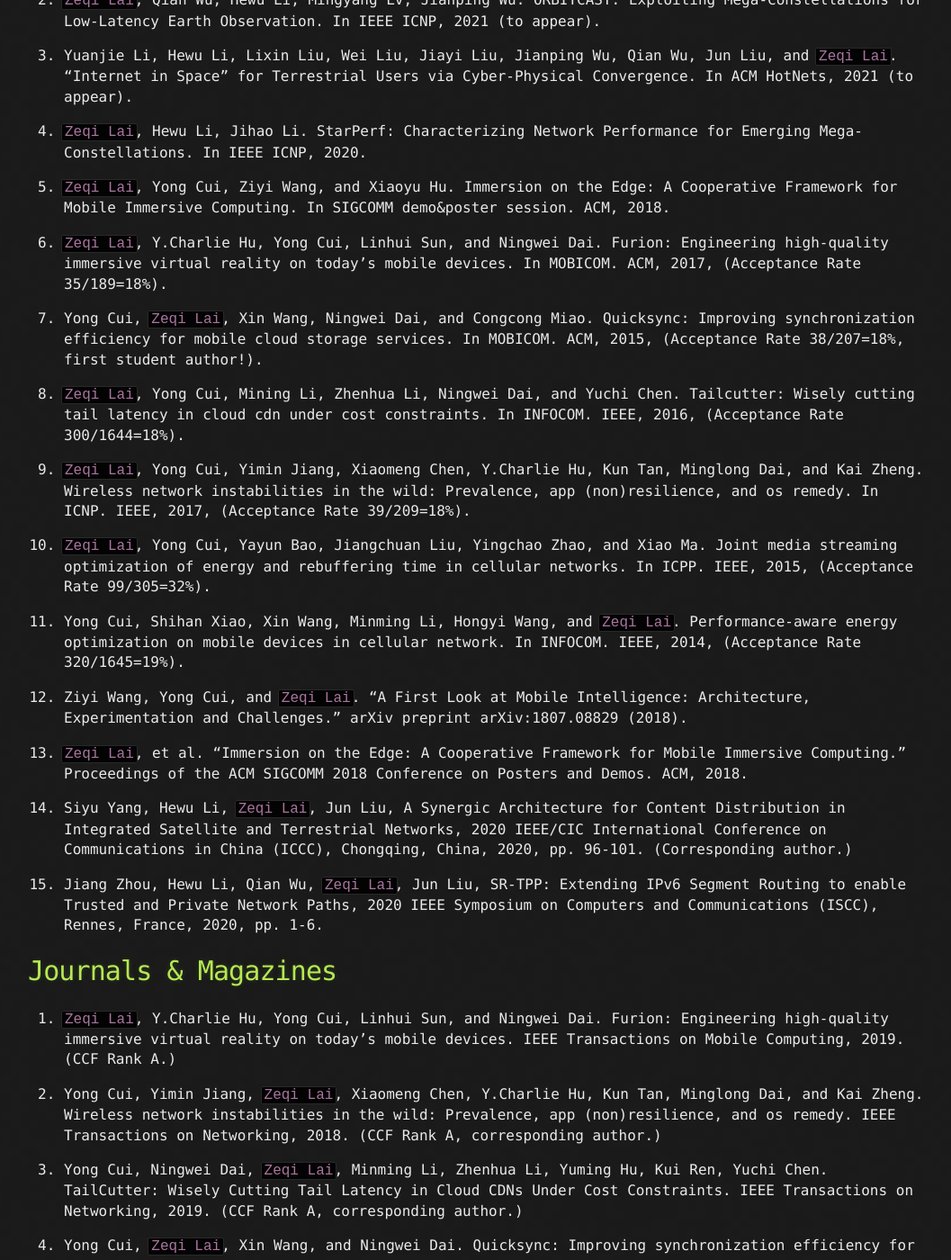
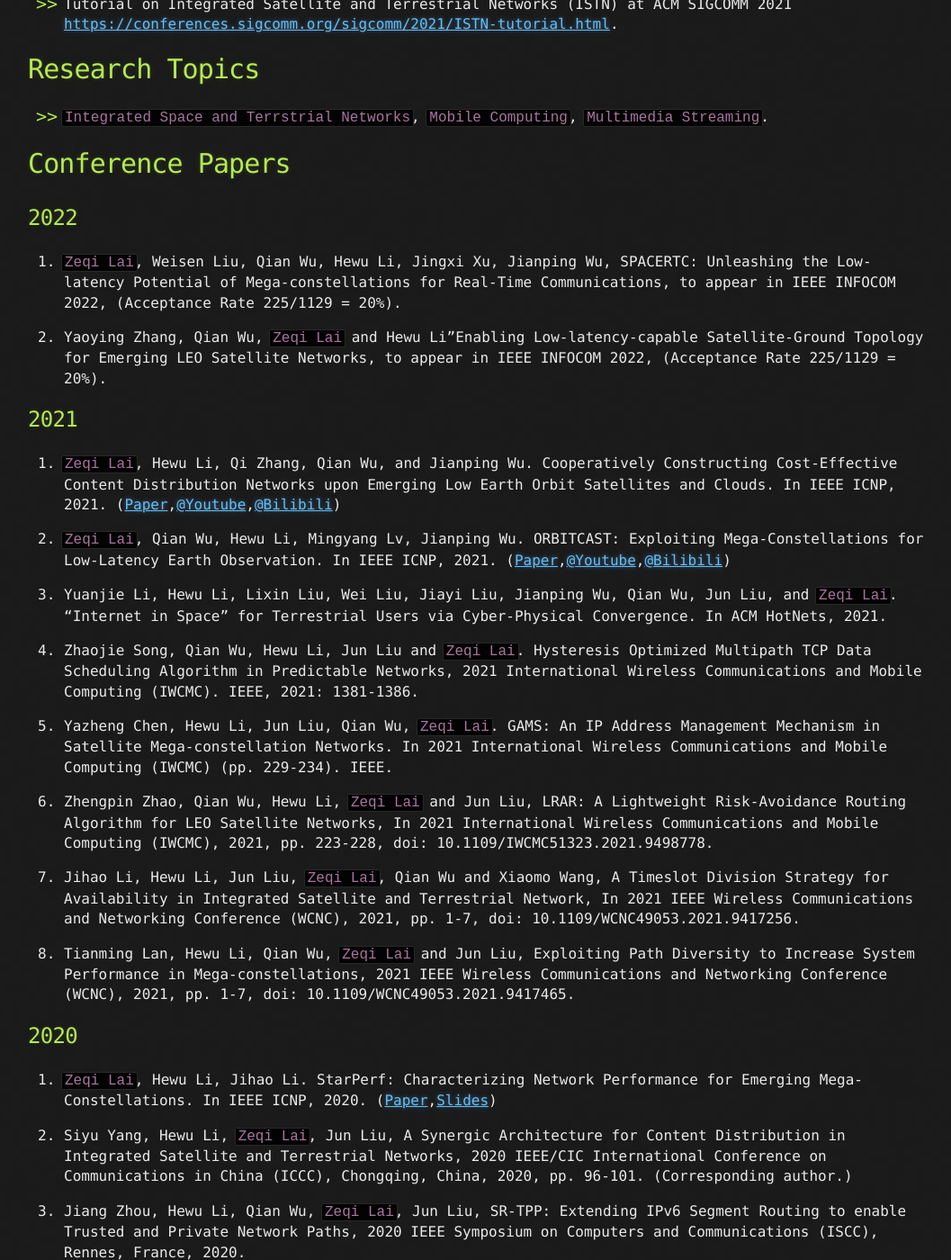
Before and after one commit to lzq8272587/lzq8272587.github.io, a Jekyll site: the page built from index.md, in a window 1280 px wide and 1400 px high, scrolled down 975 px. Shown: the whole window at 90% size, without its empty margins (109-1166 px from the left). Built offline with Jekyll 4.4.1, drawn with Linux system fonts in a browser that asks for light colours; our own code applies the rules of GitHub Pages for plain Markdown files; some of the changed text lies outside the part shown.

Commit message:
Update bio.
Update my bio.

```diff
--- a/index.md
+++ b/index.md
@@ -4,31 +4,76 @@
 
 **Email:** zeqilai@tsinghua.edu.cn
 
+**Address:** Fit building 1-217, Tsinghua University, Beijing, China
+
+Zeqi Lai is currently an assistant professor at the [Institute for Network Sciences and Cyberspace](https://www.insc.tsinghua.edu.cn/), Tsinghua University. Before joining Tsinghua University, he was a senior researcher at Tencent Media Lab from 2018 to 2019 and developed the network protocols and congestion control algorithms for [WeMeet/VooV](https://voovmeeting.com/), a large-scale commercial videoconferencing application. He received his Ph.D. in Computer Science from Tsinghua University in 2018 and B.E. in Computer Science and Engineering from the University of Electronic Science and Technology of China in 2013. He was a visiting scholar in the School of Electrical and Computer Engineering, Purdue University from 2016 to 2017. His research interests include computer networking, wireless and mobile computing, video streaming, integrated space and terrestrial networks. His works are published at conferences or journals such as ACM MobiCom, IEEE INFOCOM, IEEE ICNP, IEEE ToN, and IEEE TMC.
+
+
 # News
+
+* `Students:` I am looking for PhD students with strong system and network building skills to join our exciting communication/system/networking/applictaion/security projects. Experience with system and network programming is a big plus.
 
 * Tutorial on Integrated Satellite and Terrestrial Networks (ISTN) at ACM SIGCOMM 2021 [https://conferences.sigcomm.org/sigcomm/2021/ISTN-tutorial.html](https://conferences.sigcomm.org/sigcomm/2021/ISTN-tutorial.html).
 
-* I left **Tencent Media Lab** in November 2019. Now I am working at Institute for Network Sciences and Cyberspace, Tsinghua University.
+[//]: <!--  * Our paper "SPACERTC: Unleashing the Low-latency Potential of Mega-constellations for Real-Time Communications (`Zeqi Lai`, Weisen Liu, Qian Wu, Hewu Li, Jingxi Xu, Jianping Wu)", has been accepted by IEEE INFOCOM 2022, (Acceptance Rate 225/1129 = 20%).-->
+
+[//]: <!-- * Our paper "Enabling Low-latency-capable Satellite-Ground Topology for Emerging LEO Satellite Networks (Yaoying Zhang, Qian Wu, `Zeqi Lai` and Hewu Li)", has been accepted by IEEE INFOCOM 2022, (Acceptance Rate 225/1129 = 20%).-->
+
+
+[//]: <!-- * Tutorial on Integrated Satellite and Terrestrial Networks (ISTN) at ACM SIGCOMM 2021 [https://conferences.sigcomm.org/sigcomm/2021/ISTN-tutorial.html](https://conferences.sigcomm.org/sigcomm/2021/ISTN-tutorial.html). -->
+
+
+[//]: <!--  * I left **Tencent Media Lab** in November 2019. Now I am working at Institute for Network Sciences and Cyberspace, Tsinghua University. -->
 
 # Research Topics
 
-Integrated Space and Terrstrial Networks, Mobile Computing, Multimedia Streaming.
+* `Integrated Space and Terrstrial Networks`, `Mobile Computing`, `Multimedia Streaming`.
 
 # Conference Papers
 
-1. `Zeqi Lai`, Hewu Li, Qi Zhang, Qian Wu, and Jianping Wu. Cooperatively Constructing Cost-Effective Content Distribution Networks upon Emerging Low Earth Orbit Satellites and Clouds. In IEEE ICNP, 2021 (to appear).
+##  2022
 
-1. `Zeqi Lai`, Qian Wu, Hewu Li, Mingyang Lv, Jianping Wu. ORBITCAST: Exploiting Mega-Constellations for Low-Latency Earth Observation. In IEEE ICNP, 2021 (to appear).
+1. `Zeqi Lai`, Weisen Liu, Qian Wu, Hewu Li, Jingxi Xu, Jianping Wu, SPACERTC: Unleashing the Low-latency Potential of
+Mega-constellations for Real-Time Communications, to appear in IEEE INFOCOM 2022, (Acceptance Rate 225/1129 = 20%).
 
-1. Yuanjie Li, Hewu Li, Lixin Liu, Wei Liu, Jiayi Liu, Jianping Wu, Qian Wu, Jun Liu, and `Zeqi Lai`. "Internet in Space" for Terrestrial Users via Cyber-Physical Convergence. In ACM HotNets, 2021 (to appear).
+2. Yaoying Zhang, Qian Wu, `Zeqi Lai` and Hewu Li"Enabling Low-latency-capable Satellite-Ground Topology for Emerging LEO Satellite Networks, to appear in IEEE INFOCOM 2022, (Acceptance Rate 225/1129 = 20%).
 
-1. `Zeqi Lai`, Hewu Li, Jihao Li. StarPerf: Characterizing Network Performance for Emerging Mega-Constellations. In IEEE ICNP, 2020.
 
-1. `Zeqi Lai`, Yong Cui, Ziyi Wang, and Xiaoyu Hu. Immersion on the Edge: A Cooperative Framework for Mobile Immersive Computing. In SIGCOMM demo&poster session. ACM, 2018.
+##  2021
+1. `Zeqi Lai`, Hewu Li, Qi Zhang, Qian Wu, and Jianping Wu. Cooperatively Constructing Cost-Effective Content Distribution Networks upon Emerging Low Earth Orbit Satellites and Clouds. In IEEE ICNP, 2021. ([Paper](https://icnp21.cs.ucr.edu/papers/icnp21camera-paper55.pdf),[@Youtube](https://youtu.be/M8xb6B1afPA?t=00h42m03s),[@Bilibili](https://www.bilibili.com/video/BV1NT4y1d7u3/?t=00h42m03s))
 
-2. `Zeqi Lai`, Y.Charlie Hu, Yong Cui, Linhui Sun, and Ningwei Dai. Furion: Engineering high-quality immersive virtual reality on today’s mobile devices. In MOBICOM. ACM, 2017, (Acceptance Rate 35/189=18%).
+2. `Zeqi Lai`, Qian Wu, Hewu Li, Mingyang Lv, Jianping Wu. ORBITCAST: Exploiting Mega-Constellations for Low-Latency Earth Observation. In IEEE ICNP, 2021. ([Paper](https://icnp21.cs.ucr.edu/papers/icnp21camera-paper56.pdf),[@Youtube](https://youtu.be/M8xb6B1afPA?t=01h05m52s),[@Bilibili](https://www.bilibili.com/video/BV1NT4y1d7u3/?t=01h05m52s))
 
-3. Yong Cui, `Zeqi Lai`, Xin Wang, Ningwei Dai, and Congcong Miao. Quicksync: Improving synchronization efficiency for mobile cloud storage services. In MOBICOM. ACM, 2015, (Acceptance Rate 38/207=18%, first student author!).
+3. Yuanjie Li, Hewu Li, Lixin Liu, Wei Liu, Jiayi Liu, Jianping Wu, Qian Wu, Jun Liu, and `Zeqi Lai`. "Internet in Space" for Terrestrial Users via Cyber-Physical Convergence. In ACM HotNets, 2021.
+
+4. Zhaojie Song, Qian Wu, Hewu Li, Jun Liu and `Zeqi Lai`. Hysteresis Optimized Multipath TCP Data Scheduling Algorithm in Predictable Networks, 2021 International Wireless Communications and Mobile Computing (IWCMC). IEEE, 2021: 1381-1386.
+
+5. Yazheng Chen, Hewu Li, Jun Liu, Qian Wu, `Zeqi Lai`. GAMS: An IP Address Management Mechanism in Satellite Mega-constellation Networks. In 2021 International Wireless Communications and Mobile Computing (IWCMC) (pp. 229-234). IEEE.
+
+6. Zhengpin Zhao, Qian Wu, Hewu Li, `Zeqi Lai` and Jun Liu, LRAR: A Lightweight Risk-Avoidance Routing Algorithm for LEO Satellite Networks, In 2021 International Wireless Communications and Mobile Computing (IWCMC), 2021, pp. 223-228, doi: 10.1109/IWCMC51323.2021.9498778.
+
+7. Jihao Li, Hewu Li, Jun Liu, `Zeqi Lai`, Qian Wu and Xiaomo Wang, A Timeslot Division Strategy for Availability in Integrated Satellite and Terrestrial Network, In 2021 IEEE Wireless Communications and Networking Conference (WCNC), 2021, pp. 1-7, doi: 10.1109/WCNC49053.2021.9417256.
+
+8. Tianming Lan, Hewu Li, Qian Wu, `Zeqi Lai` and Jun Liu, Exploiting Path Diversity to Increase System Performance in Mega-constellations, 2021 IEEE Wireless Communications and Networking Conference (WCNC), 2021, pp. 1-7, doi: 10.1109/WCNC49053.2021.9417465.
+
+
+
+## 2020
+
+1. `Zeqi Lai`, Hewu Li, Jihao Li. StarPerf: Characterizing Network Performance for Emerging Mega-Constellations. In IEEE ICNP, 2020. ([Paper](https://icnp20.cs.ucr.edu/proceedings/main/StarPerf.pdf),[Slides](https://icnp20.cs.ucr.edu/Slides/Main_Conference/s01-2.pdf))
+
+2. Siyu Yang, Hewu Li, `Zeqi Lai`, Jun Liu, A Synergic Architecture for Content Distribution in Integrated Satellite and Terrestrial Networks, 2020 IEEE/CIC International Conference on Communications in China (ICCC), Chongqing, China, 2020, pp. 96-101. (Corresponding author.)
+
+3. Jiang Zhou, Hewu Li, Qian Wu, `Zeqi Lai`, Jun Liu, SR-TPP: Extending IPv6 Segment Routing to enable Trusted and Private Network Paths, 2020 IEEE Symposium on Computers and Communications (ISCC), Rennes, France, 2020.
+
+
+
+## 2018 and Earlier
+
+
+2. `Zeqi Lai`, Yong Cui, Ziyi Wang, and Xiaoyu Hu. Immersion on the Edge: A Cooperative Framework for Mobile Immersive Computing. In SIGCOMM demo&poster session. ACM, 2018.
+
+3. `Zeqi Lai`, Y.Charlie Hu, Yong Cui, Linhui Sun, and Ningwei Dai. Furion: Engineering high-quality immersive virtual reality on today’s mobile devices. In MOBICOM. ACM, 2017, (Acceptance Rate 35/189=18%, `158 Google citations`).
 
 4. `Zeqi Lai`, Yong Cui, Mining Li, Zhenhua Li, Ningwei Dai, and Yuchi Chen. Tailcutter: Wisely cutting tail latency in cloud cdn under cost constraints. In INFOCOM. IEEE, 2016, (Acceptance Rate 300/1644=18%).
 
@@ -36,17 +81,14 @@
 
 6. `Zeqi Lai`, Yong Cui, Yayun Bao, Jiangchuan Liu, Yingchao Zhao, and Xiao Ma. Joint media streaming optimization of energy and rebuffering time in cellular networks. In ICPP. IEEE, 2015, (Acceptance Rate 99/305=32%).
 
-7. Yong Cui, Shihan Xiao, Xin Wang, Minming Li, Hongyi Wang, and `Zeqi Lai`. Performance-aware energy optimization on mobile devices in cellular network. In INFOCOM. IEEE, 2014, (Acceptance Rate 320/1645=19%).
+7. Yong Cui, `Zeqi Lai`, Xin Wang, Ningwei Dai, and Congcong Miao. Quicksync: Improving synchronization efficiency for mobile cloud storage services. In MOBICOM. ACM, 2015, (Acceptance Rate 38/207=18%, first student author!).
 
-8. Ziyi Wang, Yong Cui, and `Zeqi Lai`. “A First Look at Mobile Intelligence: Architecture, Experimentation and Challenges.” arXiv preprint arXiv:1807.08829 (2018).
+8. Yong Cui, Shihan Xiao, Xin Wang, Minming Li, Hongyi Wang, and `Zeqi Lai`. Performance-aware energy optimization on mobile devices in cellular network. In INFOCOM. IEEE, 2014, (Acceptance Rate 320/1645=19%).
 
-9. `Zeqi Lai`, et al. “Immersion on the Edge: A Cooperative Framework for Mobile Immersive Computing.” Proceedings of the ACM SIGCOMM 2018 Conference on Posters and Demos. ACM, 2018.
-
-10. Siyu Yang, Hewu Li, `Zeqi Lai`, Jun Liu, A Synergic Architecture for Content Distribution in Integrated Satellite and Terrestrial Networks, 2020 IEEE/CIC International Conference on Communications in China (ICCC), Chongqing, China, 2020, pp. 96-101. (Corresponding author.)
-
-11. Jiang Zhou, Hewu Li, Qian Wu, `Zeqi Lai`, Jun Liu, SR-TPP: Extending IPv6 Segment Routing to enable Trusted and Private Network Paths, 2020 IEEE Symposium on Computers and Communications (ISCC), Rennes, France, 2020, pp. 1-6.
 
 # Journals & Magazines
+
+1. Ziyi Wang, Yong Cui, and `Zeqi Lai`. “A First Look at Mobile Intelligence: Architecture, Experimentation and Challenges.” IEEE Network, 2019.
 
 1. `Zeqi Lai`, Y.Charlie Hu, Yong Cui, Linhui Sun, and Ningwei Dai. Furion: Engineering high-quality immersive virtual reality on today’s mobile devices. IEEE Transactions on Mobile Computing, 2019. (CCF Rank A.)
 
@@ -54,14 +96,23 @@
 
 3. Yong Cui, Ningwei Dai, `Zeqi Lai`, Minming Li, Zhenhua Li, Yuming Hu, Kui Ren, Yuchi Chen. TailCutter: Wisely Cutting Tail Latency in Cloud CDNs Under Cost Constraints. IEEE Transactions on Networking, 2019. (CCF Rank A, corresponding author.)
 
-4. Yong Cui, `Zeqi Lai`, Xin Wang, and Ningwei Dai. Quicksync: Improving synchronization efficiency for mobile cloud storage services. IEEE Transactions on Mobile Computing, 2017, (first student author!).
+4. Yong Cui, `Zeqi Lai`, Xin Wang, and Ningwei Dai. Quicksync: Improving synchronization efficiency for mobile cloud storage services. IEEE Transactions on Mobile Computing, 2017.
 
 5. Yong Cui, `Zeqi Lai`, and Ningwei Dai. A first look at mobile cloud storage services: architecture, experimentation,
-and challenges. IEEE Network, 30(4), 2016, (first student author!).
+and challenges. IEEE Network, 30(4), 2016.
 
 6. Yong Cui, Shihan Xiao, Xin Wang, `Zeqi Lai`, Zhenjie Yang, Minming Li, and Hongyi Wang. “Performance-aware energy optimization on mobile devices in cellular network.” IEEE Transactions on Mobile Computing 16, no. 4 (2017): 1073-1089.
 
 7. 崔勇, `赖泽祺`, 缪葱葱. 移动云存储服务关键技术研究. 中兴通讯技术, 2015, 21(2): 10-13.
+
+
+# IETF Experience
+
+1. Problems and Requirements of Evaluation Methodology for Integrated Space and Terrestrial Networks, IETF-112, `Zeqi Lai`, Hewu Li, Yangtao Deng, Qian Wu, Jun Liu. ([https://datatracker.ietf.org/doc/slides-112-bmwg-problems-and-requirements-of-evaluation-methodology-for-integrated-space-and-terrestrial-networks/00/](https://datatracker.ietf.org/doc/slides-112-bmwg-problems-and-requirements-of-evaluation-methodology-for-integrated-space-and-terrestrial-networks/00/))
+
+2. ISS BoF (Internet Storage Sync) IETF-94 (Yokohama) ([https://www.ietf.org/proceedings/94/slides/slides-94-iss-0.pdf](https://www.ietf.org/proceedings/94/slides/slides-94-iss-0.pdf)), ([https://irtf.org/raim-2015-slides/ic/lai.pdf](https://irtf.org/raim-2015-slides/ic/lai.pdf))
+
+
 
 # Awards
 *  2018.6 北京市优秀毕业生
@@ -83,7 +134,7 @@
 
 # Working Experience
 *  2018.07-2019.11, Tencent, Media Lab, Senior Researcher.
-*  2019.12-Now, Assistant Researcher, Institute for Network Sciences and Cyberspace, Tsinghua University.
+*  2019.12-2021.12, Assistant Researcher, Institute for Network Sciences and Cyberspace, Tsinghua University.
 
 
 # Projects
@@ -91,10 +142,22 @@
 * 国家重点研发计划(National Key Research and Development Program), 面向天地一体化空间智能计算的卫星组网技术.基于空间智能计算的卫星网络架构与组网体制验证(2020YFB1806001, 子课题负责人).
 * 中国博士后科学基金第69批面上资助(China Postdoctoral Science Foundation), 面向新一代卫星网络的传送控制算法研究(No. 2021M691786).
 
-# Authorized Patents
 
-*  A bandwidth allocation method, CN103686874B, `Zeqi Lai`, Yong Cui and Shihan Xiao.
-*  `赖泽祺`，李贺武，李基豪，吴建平. 一种用于天地一体化网络的网络性能评估方法及系统: 中国，202010969989.2.
+# Patents
+
+##  天地一体互联网体系结构
+
+* `赖泽祺`，李贺武，李基豪，吴建平. 一种用于天地一体化网络的网络性能评估方法及系统，KHP202010969989.2.
+* `赖泽祺`,李贺武,张琦,吴茜,吴建平. 内容分发方法及系统，KHP211112563.2
+* `赖泽祺`,吴茜,李贺武,吕铭洋,吴建平. 卫星数据传输方法及系统，KHP211112565.4
+* 李贺武,杨思雨,`赖泽祺`,刘君,吴茜. 基于动态位置的内容分发方法、系统、设备及存储介质, KHP201112111.0
+* 李贺武,杨思雨,`赖泽祺`,刘君,吴茜. 基于卫星移动轨迹的内容推送方法、系统及设备，KHP201112113.2
+* 吴茜,赵正品,`赖泽祺`,李贺武,刘君. 低轨卫星网络中避开高风险区域的路由方法和装置，KHP211113353.0
+* 李贺武,刘李鑫,刘君,`赖泽祺`,吴茜,万俊杰,李观文. 卫星网络路由方法、装置、设备、系统及可读存储介质，KHP211123053.8
+
+## 无线网络与移动计算
+
+*  `赖泽祺`，崔勇，肖诗汉. 一种带宽分配方法: 中国，103686874B.
 *  崔勇, `赖泽祺`, 戴柠薇. 面向个人云存储传输的数据确认方法: 中国, 2014107650123.
 *  崔勇, `赖泽祺`. 一种终端、服务器文件同步的方法及装置: 中国, 2014107283069.
 *  崔勇, `赖泽祺`, 缪葱葱. 一种文件同步方法及装置: 中国, 2014107223871.
```
Also changed, not shown: other parts of index.md (+2 -2 lines).
